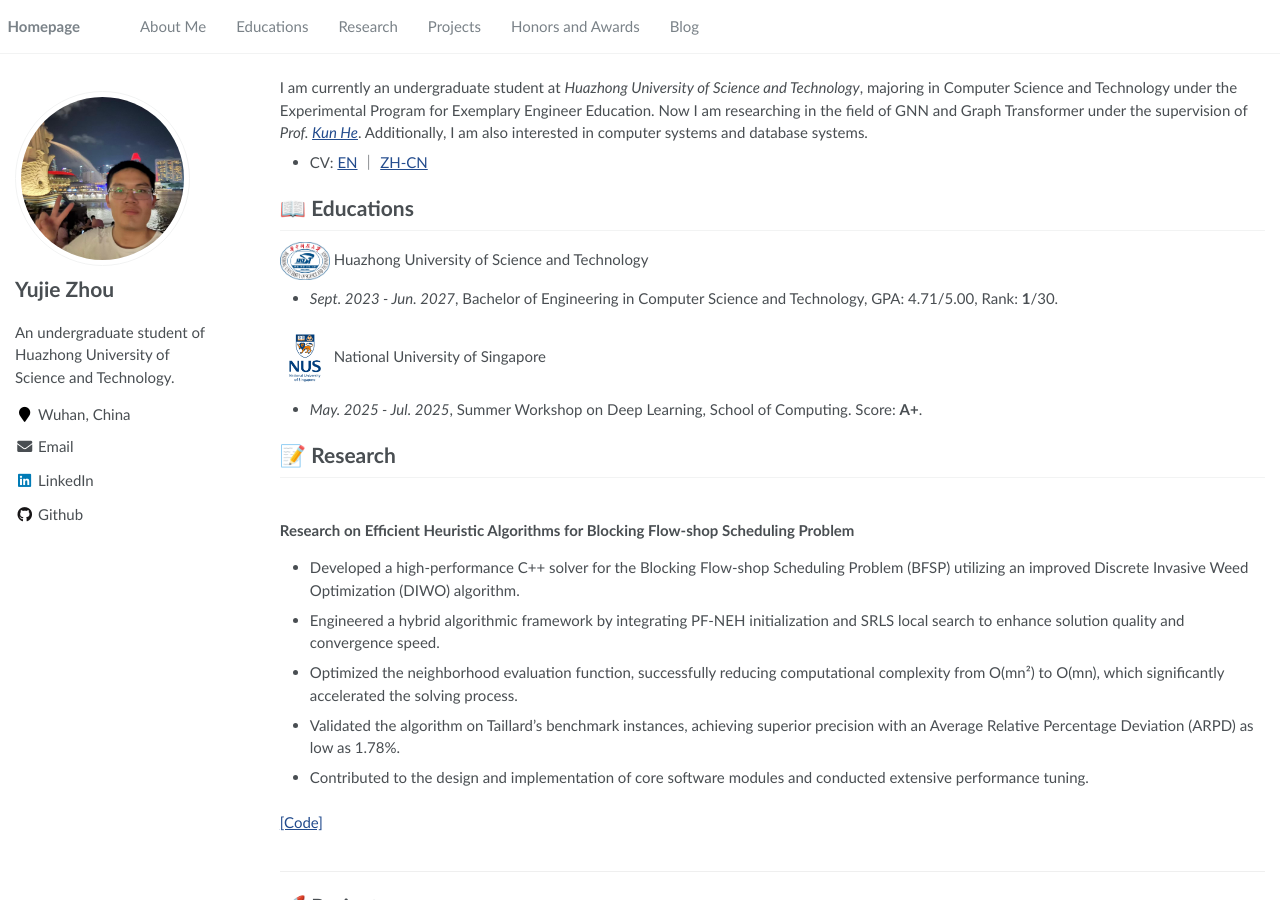
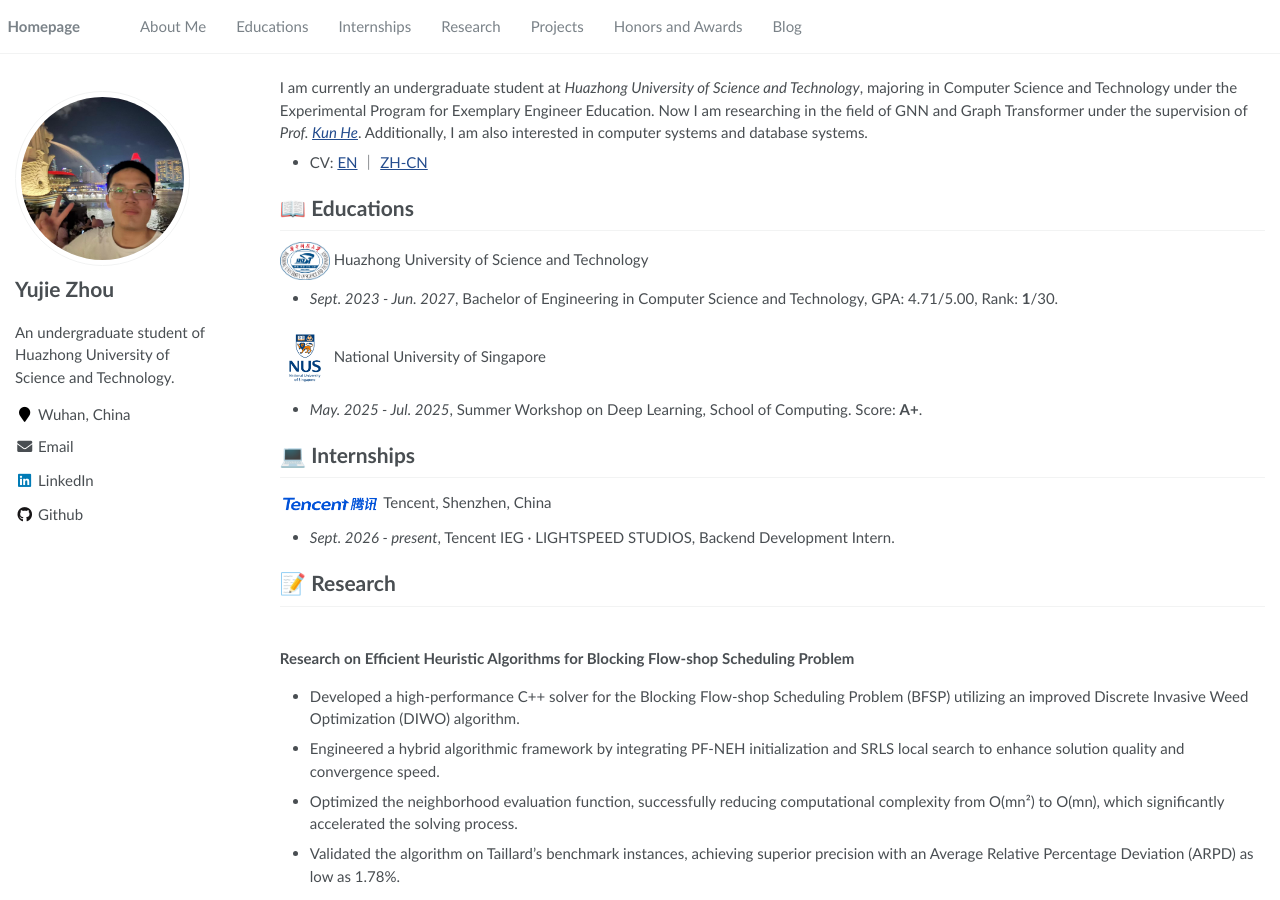
Before and after one commit to EpsilonZYJ/EpsilonZYJ.github.io, a Jekyll site: the page built from _pages/about.md, in a window 1280 px wide and 900 px high. Built offline with Jekyll 4.4.1, drawn with Linux system fonts in a browser that asks for light colours.

Commit message:
[feat] update intern info

```diff
--- a/_data/navigation.yml
+++ b/_data/navigation.yml
@@ -5,6 +5,9 @@ main:
 
   - title: "Educations"
     url: "/#-educations"
+
+  - title: "Internships"
+    url: "/#-internships"
 
   # - title: "News"
   #   url: "/#-news"
@@ -24,8 +27,5 @@ main:
   # - title: "Invited Talks"
   #   url: "/#-invited-talks"
 
-  # - title: "Internships"
-  #   url: "/#-internships"
-
   - title: "Blog"
     url: "/blog/"
--- a/_pages/about.md
+++ b/_pages/about.md
@@ -37,6 +37,12 @@ I am currently an undergraduate student at *Huazhong University of Science and T
 <!-- # 🔥 News
 - *2022.02*: &nbsp;🎉🎉 Lorem ipsum dolor sit amet, consectetur adipiscing elit. Vivamus ornare aliquet ipsum, ac tempus justo dapibus sit amet.
 - *2022.02*: &nbsp;🎉🎉 Lorem ipsum dolor sit amet, consectetur adipiscing elit. Vivamus ornare aliquet ipsum, ac tempus justo dapibus sit amet.  -->
+
+# 💻 Internships
+
+<img class="jpg" src="/images/tencent-logo.png" width="100pt"> Tencent, Shenzhen, China
+<br>
+- *Sept. 2026 - present*, Tencent IEG · LIGHTSPEED STUDIOS, Backend Development Intern.
 
 <!-- # 📝 Publications  -->
 
```
Also changed, not shown: other parts of _pages/about.md (+0 -3 lines), images/tencent-logo.png (added).
